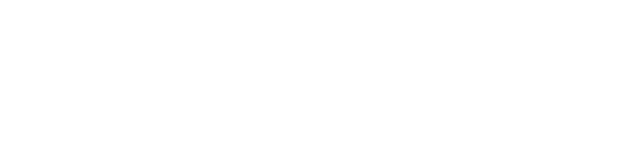
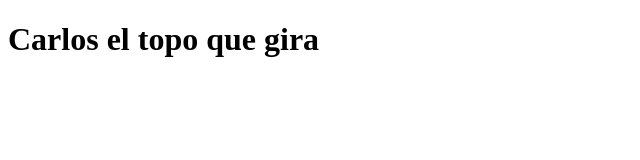
Before and after one commit to ThatBannedGuy/testesoftware, a plain HTML site: page index.html in a window 1280 px wide. Shown: the whole page, without its empty margins (0-640 px from the left). Drawn offline with Linux system fonts and the light colour scheme.

Commit message:
alteração do tipo e corpo da página

```diff
--- a/index.html
+++ b/index.html
@@ -3,9 +3,9 @@
 <head>
     <meta charset="UTF-8">
     <meta name="viewport" content="width=device-width, initial-scale=1.0">
-    <title>Document</title>
+    <title>Carlos el topo que gira</title>
 </head>
 <body>
-
+    <h1>Carlos el topo que gira</h1>
 </body>
 </html>
```
